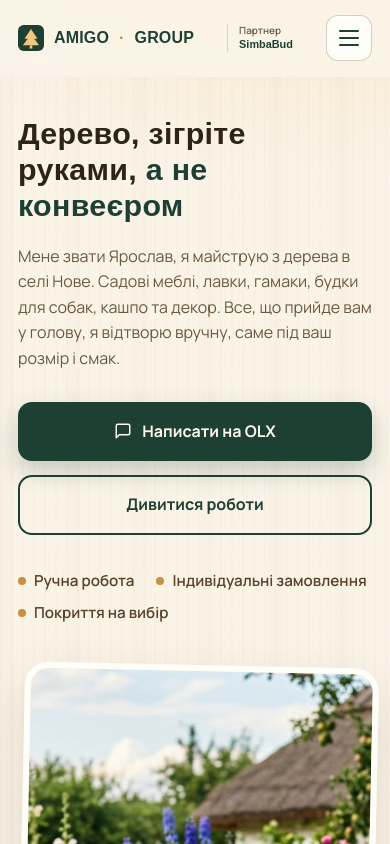
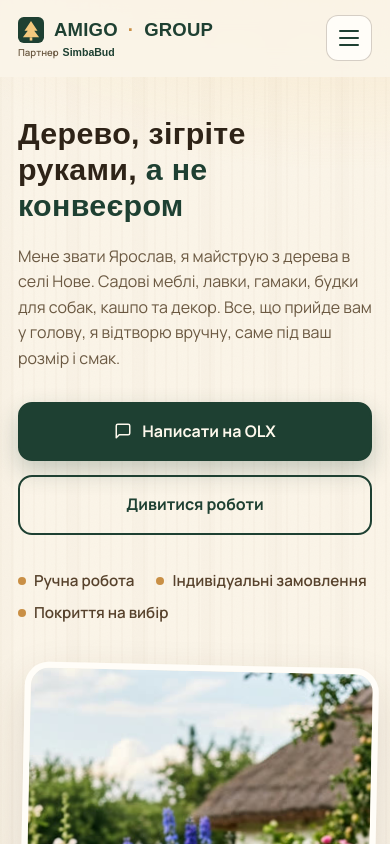
Before and after one commit to zaryadkastandoff2-debug/yaroslav-derevo, a plain HTML site: page index.html in a window 390 px wide. Shown: the top 844 px of the page. Drawn offline with Linux system fonts and the light colour scheme; a web font is replaced by a local one.

Commit message:
SimbaBud note under logo on mobile

```diff
--- a/index.html
+++ b/index.html
@@ -83,6 +83,7 @@
   }
   .logo .dot{color:var(--honey-deep)}
   .logo svg{width:26px;height:26px;flex:none}
+  .brand{display:flex;align-items:center}
   .head-partner{
     padding-left:15px;border-left:1.5px solid rgba(87,66,44,.18);
     font-size:.7rem;font-weight:600;color:var(--ink-soft);
@@ -367,9 +368,9 @@
     .g1{grid-row:span 1;height:300px}
     .gal-grid .gal-item{height:auto;min-height:220px}
     .hero-tag{left:10px;bottom:14px}
-    .logo{font-size:1rem}
-    .head-partner{padding-left:11px;font-size:.62rem}
-    .head-partner b{font-size:.68rem}
+    .brand{flex-direction:column;align-items:flex-start;gap:3px}
+    .head-partner{padding-left:0;border-left:none;font-size:.6rem}
+    .head-partner b{display:inline;font-size:.66rem;margin-left:4px}
     .hero-btns .btn{width:100%}
     .contact-box{border-radius:22px}
     .calc-result .btn{align-self:stretch;justify-content:center}
@@ -387,11 +388,13 @@
 <!-- ================= HEADER ================= -->
 <header id="header">
   <div class="wrap head-in">
-    <a class="logo" href="#top" aria-label="Amigo Group, на початок сторінки">
-      <svg viewBox="0 0 32 32" aria-hidden="true"><rect width="32" height="32" rx="7" fill="#1e4032"/><path d="M16 5 L24 17 H20 L26 25 H6 L12 17 H8 Z" fill="#f3c87e"/><rect x="14.4" y="25" width="3.2" height="4" fill="#f3c87e"/></svg>
-      AMIGO<span class="dot">·</span>GROUP
-    </a>
-    <span class="head-partner">Партнер<b>SimbaBud</b></span>
+    <div class="brand">
+      <a class="logo" href="#top" aria-label="Amigo Group, на початок сторінки">
+        <svg viewBox="0 0 32 32" aria-hidden="true"><rect width="32" height="32" rx="7" fill="#1e4032"/><path d="M16 5 L24 17 H20 L26 25 H6 L12 17 H8 Z" fill="#f3c87e"/><rect x="14.4" y="25" width="3.2" height="4" fill="#f3c87e"/></svg>
+        AMIGO<span class="dot">·</span>GROUP
+      </a>
+      <span class="head-partner">Партнер<b>SimbaBud</b></span>
+    </div>
     <nav class="main" aria-label="Основне меню">
       <a href="#catalog">Вироби</a>
       <a href="#steps">Як замовити</a>
```
